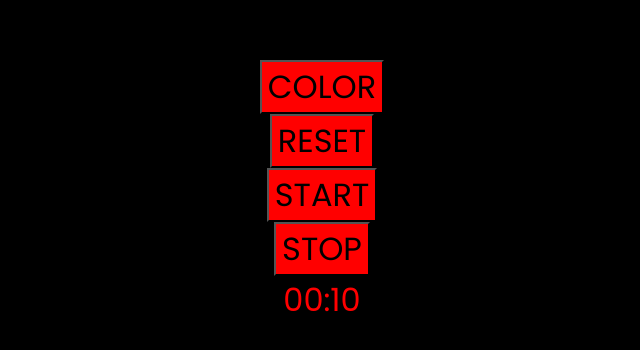
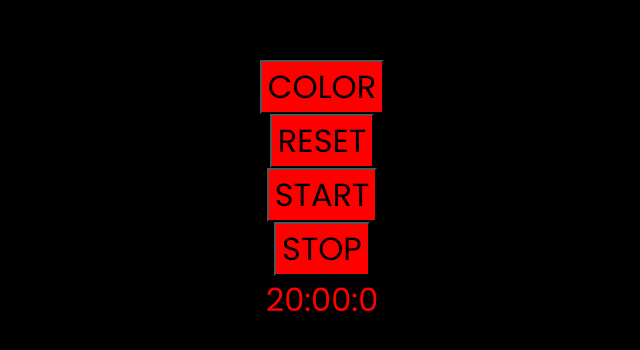
Before and after one commit to huanamigo/pomodoro-web-app, a React (Vite) app: page / in a window 1280 px wide. Shown: the part 208-558 px from the top of the page, without its empty margins (318-958 px from the left). Built offline with nearby package versions, Linux system fonts and the light colour scheme.

Commit message:
added milisecond logic

```diff
--- a/src/components/Timer/Timer.tsx
+++ b/src/components/Timer/Timer.tsx
@@ -7,11 +7,14 @@ interface IProps {
 }
 
 const Timer = ({ color, setColor }: IProps) => {
-  const [seconds, setSeconds] = useState(10);
-  const [minutes, setMinutes] = useState(0);
+  const [miliseconds, setMiliseconds] = useState(0);
+  const [seconds, setSeconds] = useState(0);
+  const [minutes, setMinutes] = useState(20);
   const [isTicking, setIsTicking] = useState(false);
+  const [startDate, setStartDate] = useState(new Date().getTime());
 
   const startTimer = () => {
+    setStartDate(new Date().getTime());
     setIsTicking(true);
   };
   const stopTimer = () => {
@@ -19,14 +22,27 @@ const Timer = ({ color, setColor }: IProps) => {
   };
 
   const resetTimer = () => {
+    setMiliseconds(0);
     setSeconds(60);
     setMinutes(20);
   };
 
   useEffect(() => {
-    const timer = setTimeout(() => isTicking && setSeconds(seconds - 1), 1e3);
+    const timer = setTimeout(
+      () => isTicking && setMiliseconds(new Date().getTime() - startDate),
+      1
+    );
     return () => clearTimeout(timer);
   });
+
+  useEffect(() => {
+    if (miliseconds >= 1000) {
+      console.log(miliseconds);
+      console.log('reset');
+      setStartDate(new Date().getTime());
+      setMiliseconds(0);
+    }
+  }, [miliseconds]);
 
   return (
     <div className={styles.container}>
@@ -52,7 +68,8 @@ const Timer = ({ color, setColor }: IProps) => {
         STOP
       </button>
       <p className={styles.time}>
-        {String('0' + minutes).slice(-2)}:{String('0' + seconds).slice(-2)}
+        {String('0' + minutes).slice(-2)}:{String('0' + seconds).slice(-2)}:
+        {miliseconds}
       </p>
     </div>
   );
```
